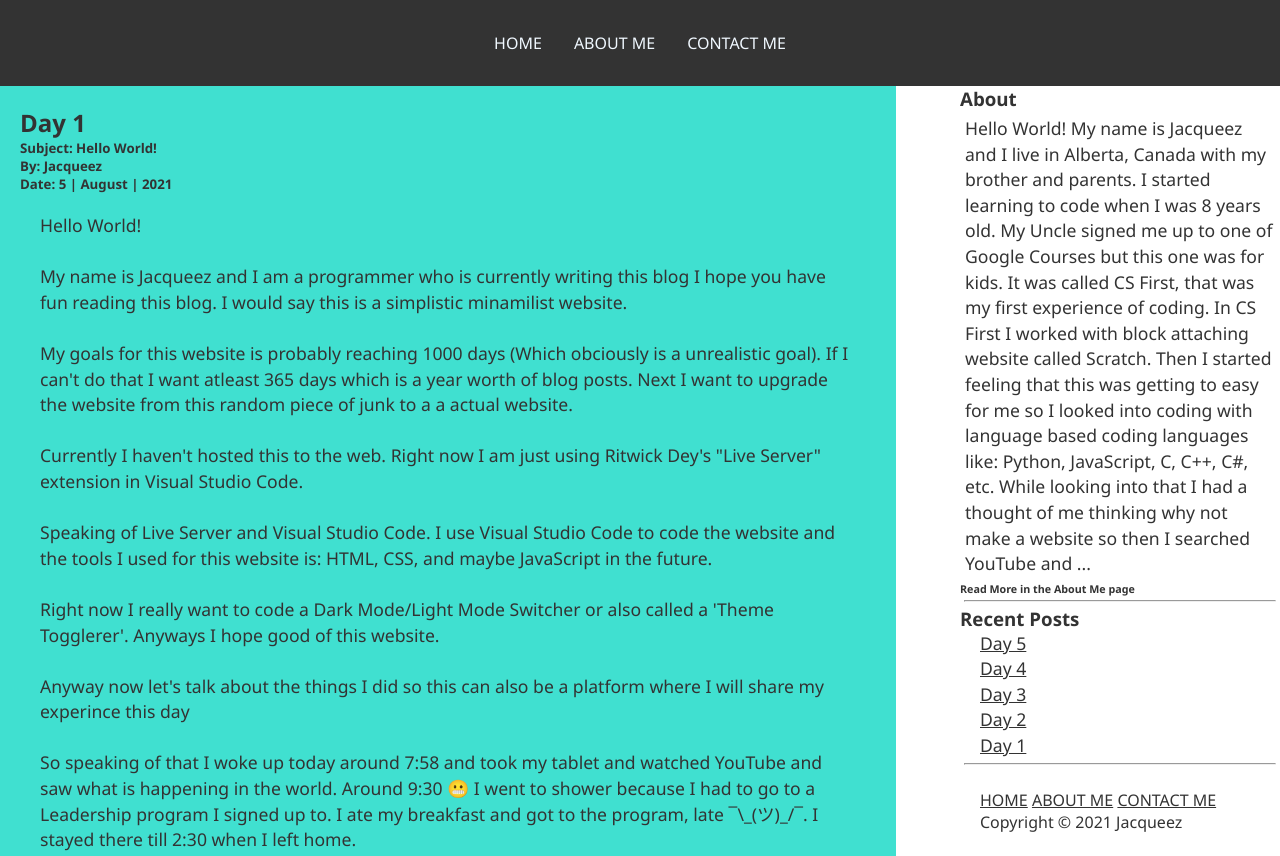
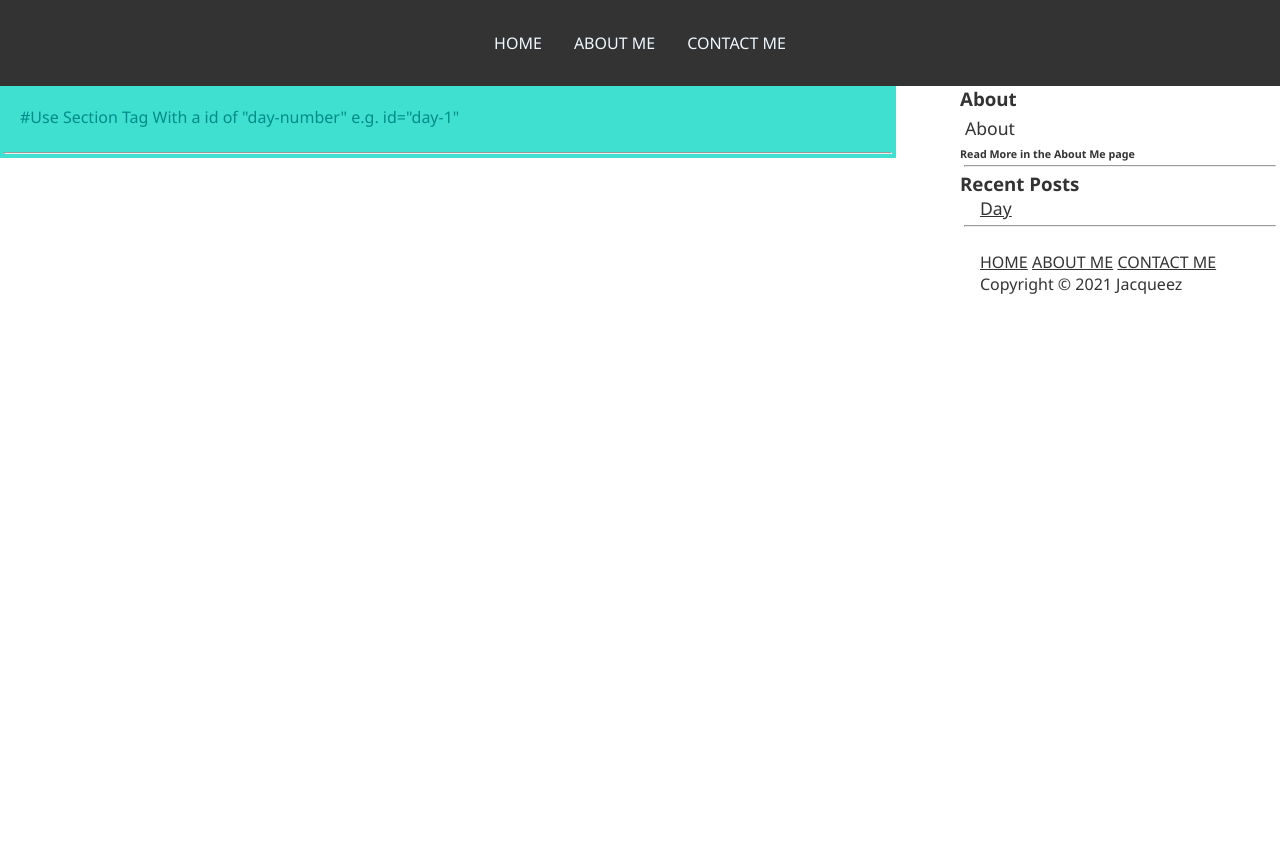
Before and after one commit to JacLinuxGithub/Jacqueez-Blog-Template, a plain HTML site: page my-blog-website/index.html in a window 1280 px wide. Shown: the top 856 px of the page. After the commit the page ends 800 px from the top, so only its background shows below. Drawn offline with Linux system fonts and the light colour scheme.

Commit message:
Update index.html

```diff
--- a/my-blog-website/index.html
+++ b/my-blog-website/index.html
@@ -17,61 +17,21 @@
             </nav>
         </header>
         <main>
-            <section id="day-1" class="blog-post">
-                <h2>Day 1</h2>
-                <h5>Subject: Hello World!</h5>
-                <h5>By: Jacqueez</h5>
-                <h5>Date: 5 | August | 2021</h5>
-                <p>
-                     Hello World!
-                    <br>
-                    <br>
-                    My name is Jacqueez and I am a programmer who is currently writing this blog I hope you have fun reading this blog. I would say this is a simplistic minamilist website.
-                    <br>
-                    <br>
-                    My goals for this website is probably reaching 1000 days (Which obciously is a unrealistic goal). If I can't do that I want atleast 365 days which is a year worth of blog posts. Next I want to upgrade the website from this random piece of junk to a a actual website.
-                    <br>
-                    <br>
-                    Currently I haven't hosted this to the web. Right now I am just using Ritwick Dey's "Live Server" extension in Visual Studio Code.
-                    <br>
-                    <br>
-                    Speaking of Live Server and Visual Studio Code. I use Visual Studio Code to code the website and the tools I used for this website is: HTML, CSS, and maybe JavaScript in the future.
-                    <br>
-                    <br>
-                    Right now I really want to code a Dark Mode/Light Mode Switcher or also called a 'Theme Togglerer'. Anyways I hope good of this website.
-                    <br>
-                    <br>
-                    Anyway now let's talk about the things I did so this can also be a platform where I will share my experince this day
-                    <br>
-                    <br>
-                    So speaking of that I woke up today around 7:58 and took my tablet and watched YouTube and saw what is happening in the world. Around 9:30 😬 I went to shower because I had to go to a Leadership program I signed up to. I ate my breakfast and got to the program, late ¯\_(ツ)_/¯. I stayed there till 2:30 when I left home.
-                    <br>
-                    <br>
-                    At home I went staright to the computer and I started coding and I coded this website. TADA (☞ﾟヮﾟ)☞ ☜(ﾟヮﾟ☜). When coding I had this bug so I went to the only place I would get answers, StackOverflow. I asked the question, and while I was waiting for the answer I went outside to get some fresh air.
-                    <br>
-                    <br>
-                    Bad Fact: I only had 2770 steps the whole day so umm¯\_(ツ)_/¯¯\_(ツ)_/¯
-                    <br>
-                    <br>
-                    Anyways after I got the answer I went and fixed and am
-                </p>
+            <section id="day-number" class="blog-post">
+              #Use Section Tag With a id of "day-number" e.g. id="day-1"
             </section>
             <hr>
         </main>
         <aside>
             <h3>About</h3>
             <p>
-               Hello World! My name is Jacqueez and I live in Alberta, Canada with my brother and parents. I started learning to code when I was 8 years old. My Uncle signed me up to one of Google Courses but this one was for kids. It was called CS First, that was my first experience of coding. In CS First I worked with block attaching website called Scratch. Then I started feeling that this was getting to easy for me so I looked into coding with language based coding languages like: Python, JavaScript, C, C++, C#, etc. While looking into that I had a thought of me thinking why not make a website so then I searched YouTube and ...
+               About
             </p>
             <h6>Read More in the About Me page</h6>
             <hr>
             <h3>Recent Posts</h3>
             <ul>
-                <li><a href="#day-5" class="blog-post">Day 5</a></li>
-                <li><a href="#day-4" class="blog-post">Day 4</a></li>
-                <li><a href="#day-3" class="blog-post">Day 3</a></li>
-                <li><a href="#day-2" class="blog-post">Day 2</a></li>
-                <li><a href="#day-1" class="blog-post">Day 1</a></li>
+                <li><a href="#day-number" class="blog-post">Day</a></li>
             </ul>
         </aside>
         <div class="footer">
```
